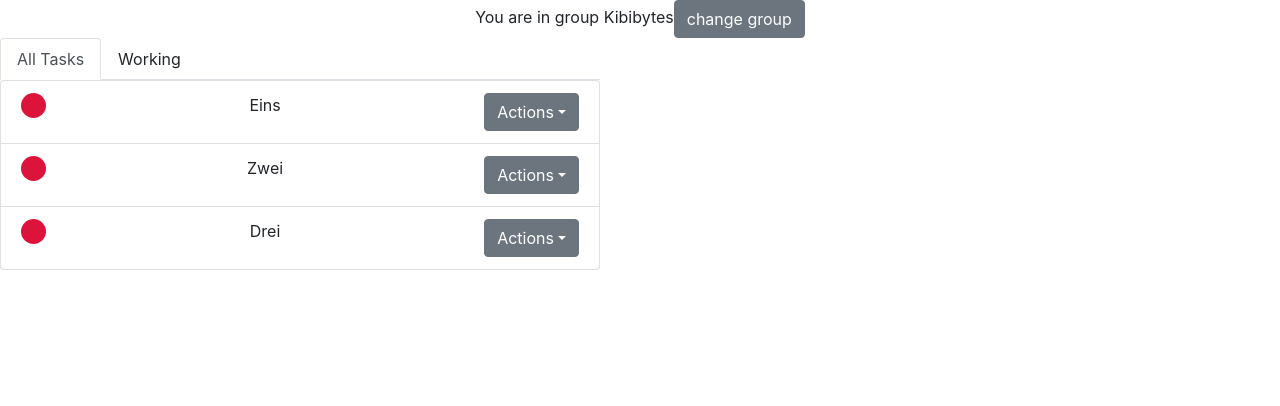
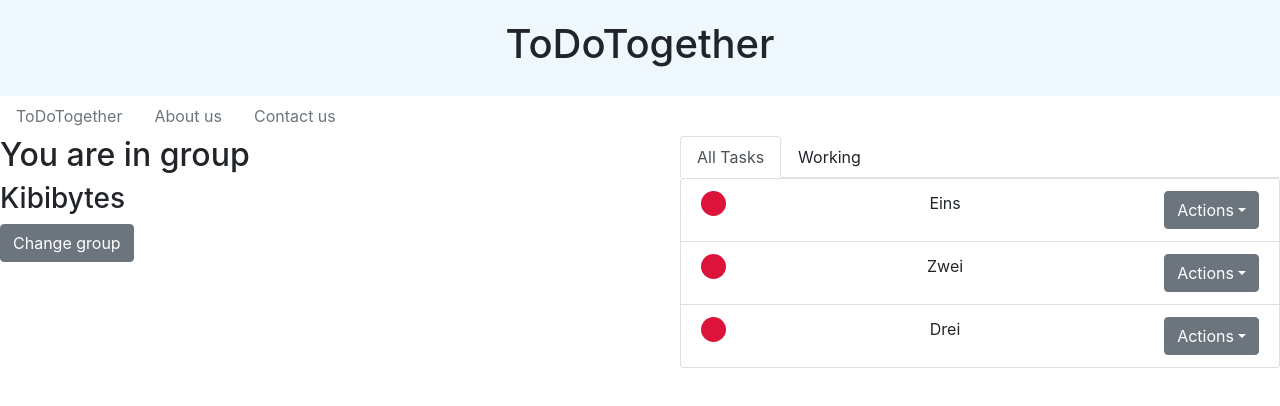
Before and after one commit to dohack2018/TodoTogetherRN, a React (Create React App) app: page / in a window 1280 px wide. Shown: the top 406 px of the page. Built offline with nearby package versions, Linux system fonts and the light colour scheme.

Commit message:
DesignChange

```diff
--- a/src/App.css
+++ b/src/App.css
@@ -1,3 +1,5 @@
-.App {
-
+.header {
+    background-color: aliceblue;
+    padding: 20px;
+    text-align: center;
 }
--- a/src/App.js
+++ b/src/App.js
@@ -4,11 +4,16 @@ import './App.css'
 import TodoList from './components/TodoList'
 import Tabs from './components/Tabs'
 import GroupInfo from './components/GroupInfo'
+import NavMenue from './components/NavMenue'
 
 class App extends Component {
   render() {
     return (
       <div className="App">
+        <div class = "header">
+          <h1>ToDoTogether</h1>
+        </div>
+        <NavMenue> </NavMenue>
         <GroupInfo> </GroupInfo>
         <Tabs></Tabs>
       </div>
--- a/src/components/GroupInfo/groupInfo.css
+++ b/src/components/GroupInfo/groupInfo.css
@@ -1,3 +1,4 @@
 .groupInfo {
-    text-align: center
+    position: absolute;
+    left: 3;
 }
--- a/src/components/GroupInfo/index.js
+++ b/src/components/GroupInfo/index.js
@@ -7,10 +7,10 @@ export default class GroupInfo extends Component {
         const groupName = 'Kibibytes';
         return (
             <div className="groupInfo">
-                You are in group {groupName}
+                <h2>You are in group</h2> <h3>{groupName}</h3>
 
         <Button>
-            change group
+            Change group
         </Button>
         </div>
         );
--- /dev/null
+++ b/src/components/NavMenue/index.js
@@ -0,0 +1,23 @@
+import React from 'react';
+import { Nav, NavItem, NavLink } from 'reactstrap';
+
+export default class NavMenue extends React.Component {
+  render() {
+    return (
+      <div>
+      <div class = "navMenue"> </div>
+        <Nav horizontal>
+          <NavItem>
+            <NavLink disabled href="#">ToDoTogether</NavLink>
+          </NavItem>
+          <NavItem>
+            <NavLink disabled href="#">About us</NavLink>
+          </NavItem>
+          <NavItem>
+            <NavLink disabled href="#">Contact us</NavLink>
+          </NavItem>
+        </Nav>
+      </div>
+    );
+  }
+}
--- /dev/null
+++ b/src/components/NavMenue/navMenue.css
@@ -0,0 +1,3 @@
+.navMenue {
+
+}
--- a/src/components/Tabs/tabs.css
+++ b/src/components/Tabs/tabs.css
@@ -1,5 +1,7 @@
 .tabs {
     width: 600px;
+    position: absolute;
+    right: 0
 }
 
 .nav-tabs .nav-link {
```
